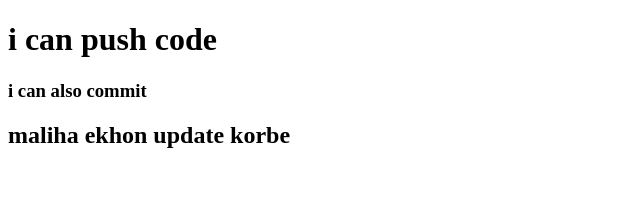
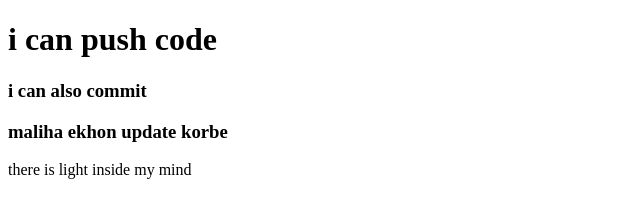
Before and after one commit to mali026/my-repo, a plain HTML site: page index.html in a window 1280 px wide. Shown: the whole page, without its empty margins (0-640 px from the left). Drawn offline with Linux system fonts and the light colour scheme.

Commit message:
new update

```diff
--- a/index.html
+++ b/index.html
@@ -8,6 +8,9 @@
 <body>
     <h1>i can push code</h1>
     <h3>i can also commit</h3>
-    <h2>maliha ekhon update korbe</h2>
+    <h3>maliha ekhon update korbe</h3>
+    <div>
+        <p>there is light inside my mind</p>
+    </div>
 </body>
 </html>
```
